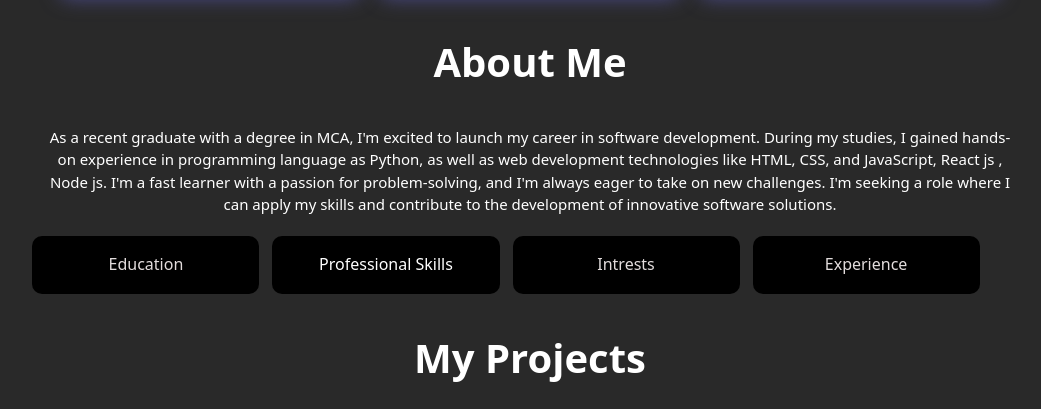
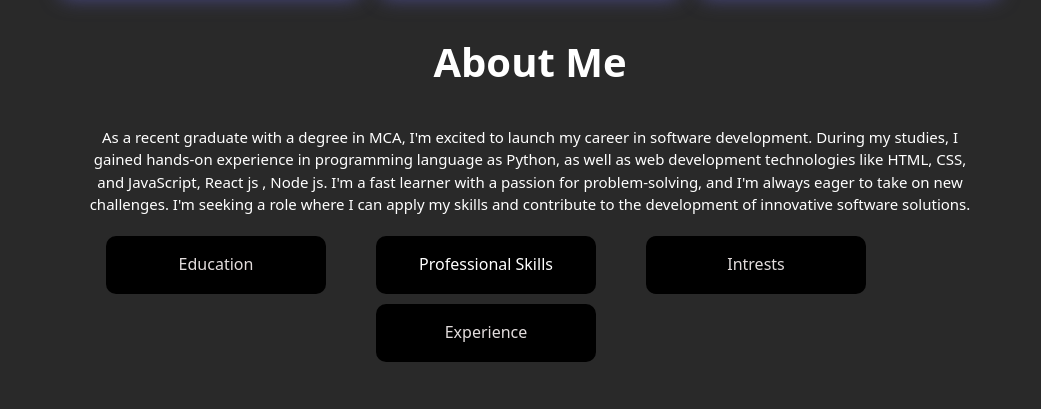
Before and after one commit to Shyamsunder2204/My-portfolio, a React (Create React App) app: page / in a window 1280 px wide. Shown: the part 1290-1699 px from the top of the page, without its empty margins (110-1151 px from the left). Built offline with nearby package versions, Linux system fonts and the light colour scheme.

Commit message:
added new changes

```diff
--- a/src/App.css
+++ b/src/App.css
@@ -323,6 +323,9 @@
 .aboutMe-container p{
   margin:0px 12%;
   text-align: center;
+  max-width: 900px;
+  width:100%;
+  margin:auto;
 }
 .project-heading{
   text-align: center;
@@ -398,9 +401,10 @@
 }
 .btn-div{
   margin-top: 20px;
-  display:grid;
-  grid-template-columns:repeat(auto-fill,minmax(180px,1fr));
-  gap:13px;
+  display:flex;
+  justify-content: center;
+  flex-wrap: wrap;
+  gap:10px;
   margin-right: 18%;
   margin-left: 8%;
 }
@@ -413,6 +417,8 @@
   background-color: black;
   box-sizing: border-box;
   border-radius: 10px;
+  max-width: 220px;
+  width:100%;
 }
 .btn-div .btn:hover{
   border:1px solid #0ef;
@@ -669,7 +675,7 @@ margin-left: 10px;
     padding:10px;
   }
 };
-@media (max-width:600px){.skill-set-div{flex-direction: column;}.backend-div, .frontend-div, .others-div{padding:20px !important;max-width:100%;width:auto !important;margin:0 2.5rem !important;box-sizing: border-box;}.contact-form{padding:28px 28px 28px 10px !important;}.contact-flex-div{margin-left:0px !important;gap:0;}.contact-flex-div img{width:100%;} .footer{margin:5px 13px 0px !important;padding:20px!important;}.skill-container p{text-align:center;}.aboutMe-container h3{margin-bottom:20px;} .aboutMe-container p{text-align:center !important;}.nav-links{height:192px;gap:0 !important;top:78px !important;}}
+@media (max-width:600px){.skill-set-div{flex-direction: column;} .backend-div, .frontend-div, .others-div{padding:20px!important;max-width:100%;width:auto !important;margin:0 2.5rem !important;box-sizing: border-box;}.contact-form{padding:28px 28px 28px 10px !important;}.contact-flex-div{margin-left:0px !important;gap:0;}.contact-flex-div img{width:100%;} .footer{margin:5px 13px 0px !important;padding:20px!important;}.skill-container p{text-align:center;}.aboutMe-container h3{margin-bottom:20px;} .aboutMe-container p{text-align:center !important;}.nav-links{height:192px;gap:0 !important;top:78px !important;}.btn-div .btn{max-width: 100%;}}
 @media (max-width:500px){
   .social-web-container{
     gap:20px;
```
